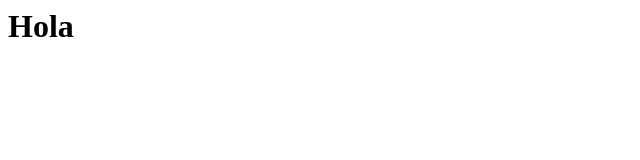
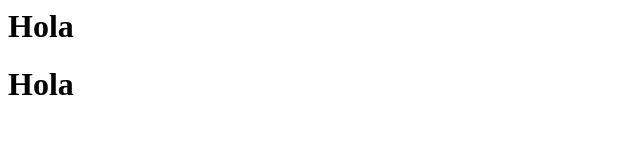
Before and after one commit to OPNUX/prueba, a plain HTML site: page index.html in a window 1280 px wide. Shown: the whole page, without its empty margins (0-640 px from the left). Drawn offline with Linux system fonts and the light colour scheme.

Commit message:
Modificación

```diff
--- a/index.html
+++ b/index.html
@@ -1 +1,2 @@
 <h1> Hola <h1/>
+    <h1> Hola <h1/>
```
